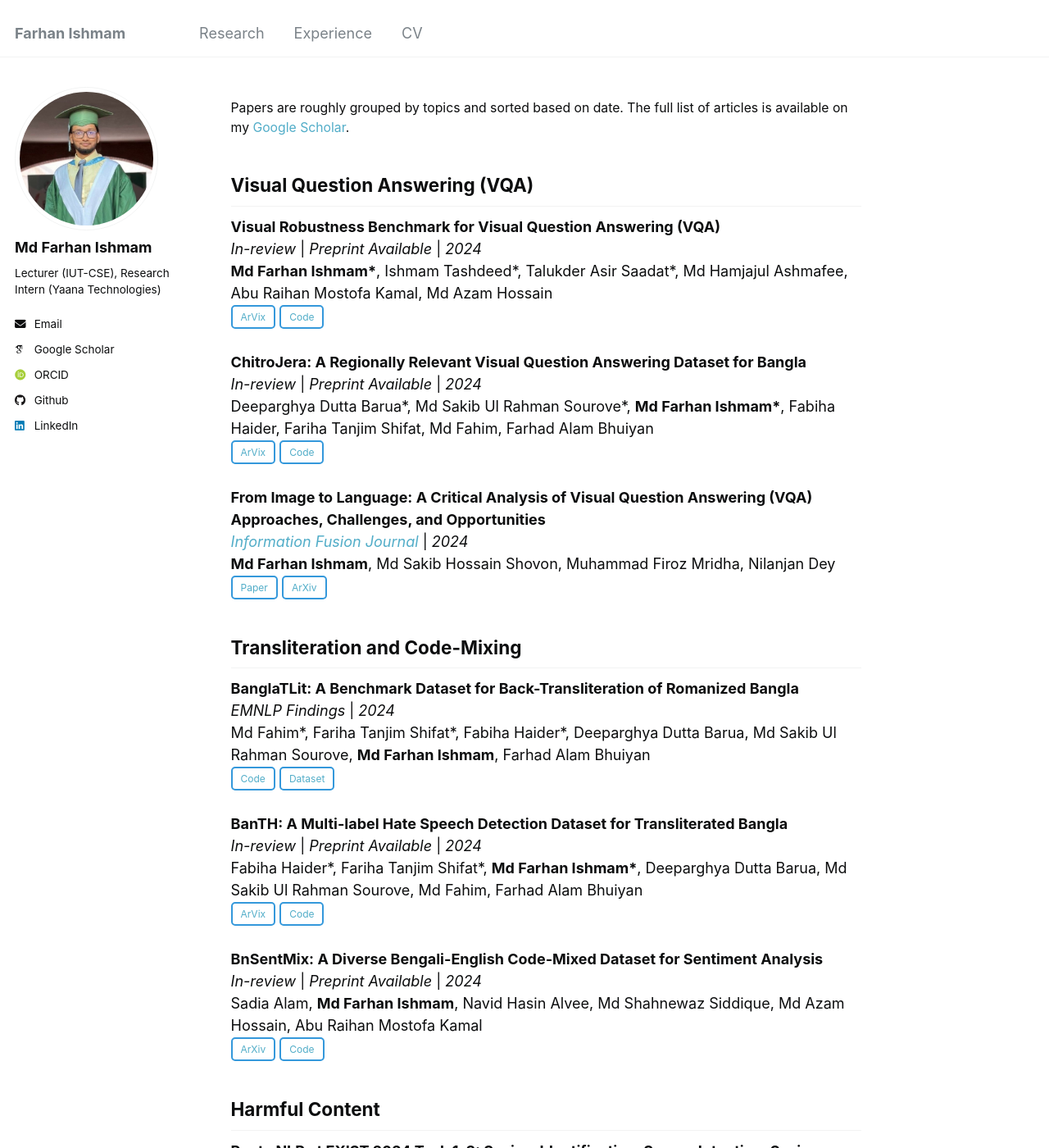
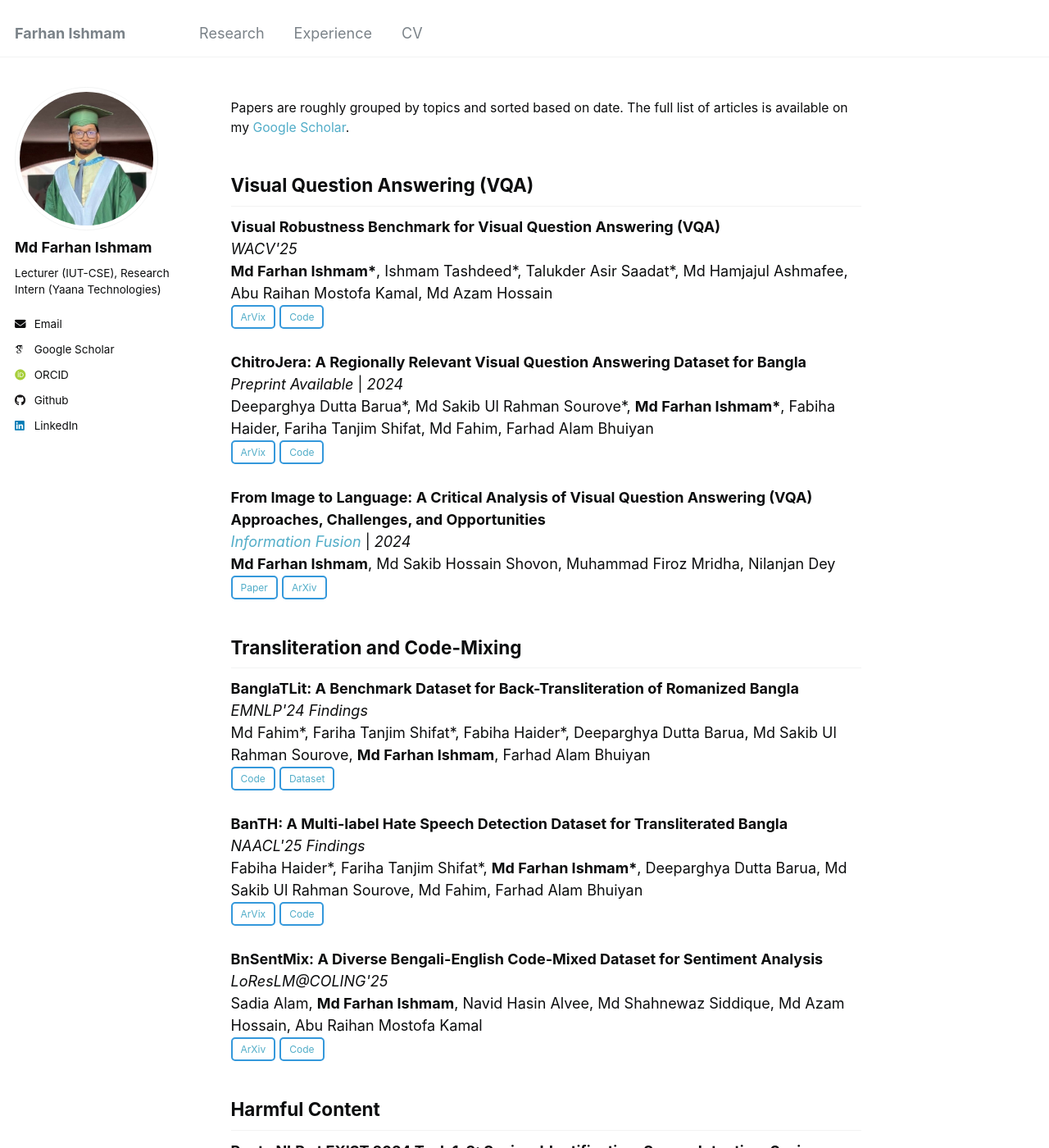
Before and after one commit to farhanishmam/farhanishmam.github.io, a Jekyll site: the page built from _pages/publications.html, in a window 1280 px wide and 1400 px high. Shown: the whole window at 82% size. Built offline with Jekyll 4.4.1, drawn with Linux system fonts in a browser that asks for light colours; some web fonts are replaced.

Commit message:
Update publications.html

```diff
--- a/_pages/publications.html
+++ b/_pages/publications.html
@@ -36,7 +36,7 @@ The full list of articles is available on my <a href="https://scholar.google.com
 
 <div class="section-item">
     <strong>Visual Robustness Benchmark for Visual Question Answering (VQA)</strong><br>
-    <em>In-review</em> | <em>Preprint Available</em> | <em>2024</em><br>
+    <em>WACV'25</em><br>
     <strong>Md Farhan Ishmam*</strong>, Ishmam Tashdeed*, Talukder Asir Saadat*, Md Hamjajul Ashmafee, Abu Raihan Mostofa Kamal, Md Azam Hossain<br>
     <button class="transparent-button" onclick="window.location.href='https://arxiv.org/abs/2407.03386'"><a href="https://arxiv.org/abs/2407.03386">ArVix</a></button>
     <button class="transparent-button" onclick="window.location.href='https://github.com/ishmamt/VQA-Visual-Robustness-Benchmark'"><a href="https://github.com/ishmamt/VQA-Visual-Robustness-Benchmark">Code</a></button>
@@ -44,7 +44,7 @@ The full list of articles is available on my <a href="https://scholar.google.com
 <br>
 <div class="section-item">
     <strong>ChitroJera: A Regionally Relevant Visual Question Answering Dataset for Bangla</strong><br>
-    <em>In-review</em> | <em>Preprint Available</em> | <em>2024</em><br>
+    <em>Preprint Available</em> | <em>2024</em><br>
     Deeparghya Dutta Barua*, Md Sakib Ul Rahman Sourove*, <strong>Md Farhan Ishmam*</strong>, Fabiha Haider, Fariha Tanjim Shifat, Md Fahim, Farhad Alam Bhuiyan<br>
     <button class="transparent-button" onclick="window.location.href='https://arxiv.org/abs/2410.14991'"><a href="https://arxiv.org/abs/2410.14991">ArVix</a></button>
     <button class="transparent-button" onclick="window.location.href='https://github.com/farhanishmam/ChitroJera'"><a href="https://github.com/farhanishmam/ChitroJera">Code</a></button>
@@ -52,7 +52,7 @@ The full list of articles is available on my <a href="https://scholar.google.com
 <br>
 <div class="section-item">
     <strong>From Image to Language: A Critical Analysis of Visual Question Answering (VQA) Approaches, Challenges, and Opportunities</strong><br>
-    <em><a href="https://www.sciencedirect.com/journal/information-fusion">Information Fusion Journal</a></em> | <em>2024</em><br>
+    <em><a href="https://www.sciencedirect.com/journal/information-fusion">Information Fusion</a></em> | <em>2024</em><br>
     <strong>Md Farhan Ishmam</strong>, Md Sakib Hossain Shovon, Muhammad Firoz Mridha, Nilanjan Dey<br>
     <button class="transparent-button" onclick="window.location.href='https://www.sciencedirect.com/science/article/abs/pii/S1566253524000484'"><a href="https://www.sciencedirect.com/science/article/abs/pii/S1566253524000484">Paper</a></button>
     <button class="transparent-button" onclick="window.location.href='https://arxiv.org/abs/2311.00308'"><a href="https://arxiv.org/abs/2311.00308">ArXiv</a></button>
@@ -62,7 +62,7 @@ The full list of articles is available on my <a href="https://scholar.google.com
 
 <div class="section-item">
     <strong>BanglaTLit: A Benchmark Dataset for Back-Transliteration of Romanized Bangla</strong><br>
-    <em>EMNLP Findings</em> | <em>2024</em><br>
+    <em>EMNLP'24 Findings</em><br>
    Md Fahim*, Fariha Tanjim Shifat*, Fabiha Haider*, Deeparghya Dutta Barua, Md Sakib Ul Rahman Sourove, <strong>Md Farhan Ishmam</strong>, Farhad Alam Bhuiyan<br>
     <button class="transparent-button" onclick="window.location.href='https://github.com/farhanishmam/BanglaTLit'"><a href="https://github.com/farhanishmam/BanglaTLit">Code</a></button>
     <button class="transparent-button" onclick="window.location.href='https://huggingface.co/datasets/aplycaebous/BanglaTLit'"><a href="https://huggingface.co/datasets/aplycaebous/BanglaTLit">Dataset</a></button>
@@ -70,7 +70,7 @@ The full list of articles is available on my <a href="https://scholar.google.com
 <br>
   <div class="section-item">
     <strong>BanTH: A Multi-label Hate Speech Detection Dataset for Transliterated Bangla</strong><br>
-    <em>In-review</em> | <em>Preprint Available</em> | <em>2024</em><br>
+    <em>NAACL'25 Findings</em><br>
     Fabiha Haider*, Fariha Tanjim Shifat*, <strong>Md Farhan Ishmam*</strong>, Deeparghya Dutta Barua, Md Sakib Ul Rahman Sourove, Md Fahim, Farhad Alam Bhuiyan<br>
     <button class="transparent-button" onclick="window.location.href='https://arxiv.org/abs/2410.13281'"><a href="https://arxiv.org/abs/2410.13281">ArVix</a></button>
     <button class="transparent-button" onclick="window.location.href='https://github.com/farhanishmam/BanTH'"><a href="https://github.com/farhanishmam/BanTH">Code</a></button>
@@ -78,7 +78,7 @@ The full list of articles is available on my <a href="https://scholar.google.com
 <br>
 <div class="section-item">
     <strong>BnSentMix: A Diverse Bengali-English Code-Mixed Dataset for Sentiment Analysis</strong><br>
-    <em>In-review</em> | <em>Preprint Available</em> | <em>2024</em><br>
+    <em>LoResLM@COLING'25</em><br>
     Sadia Alam, <strong>Md Farhan Ishmam</strong>, Navid Hasin Alvee, Md Shahnewaz Siddique, Md Azam Hossain, Abu Raihan Mostofa Kamal<br>
     <button class="transparent-button" onclick="window.location.href='https://arxiv.org/abs/2408.08964'"><a href="https://arxiv.org/abs/2408.08964">ArXiv</a></button>
     <button class="transparent-button" onclick="window.location.href='https://github.com/Nishita2000/BnSentMix'"><a href="https://github.com/Nishita2000/BnSentMix">Code</a></button>
```
